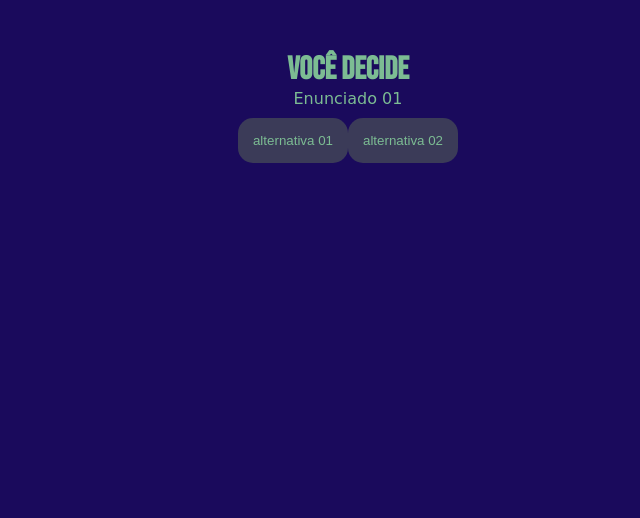
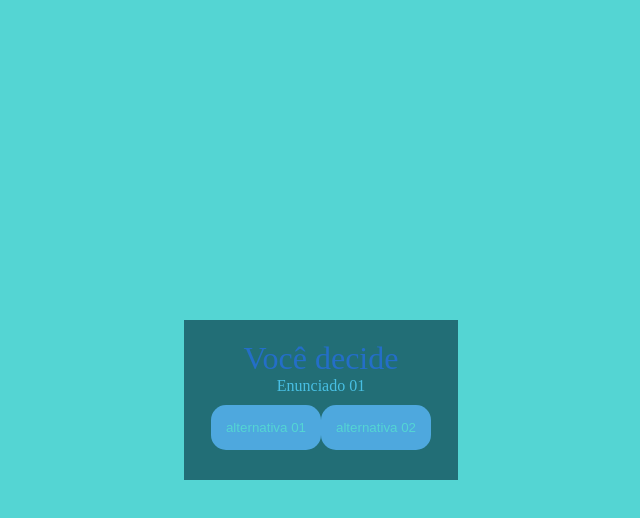
Before and after one commit to isaaclefebre16/2024-3B-voc--decide-um-jogo, a plain HTML site: page index.html in a window 1280 px wide. Shown: the whole page, without its empty margins (326-966 px from the left). Drawn offline with Linux system fonts and the light colour scheme; a web font is replaced by a local one.

Commit message:
aula 13-08-24

```diff
--- a/style.css
+++ b/style.css
@@ -1,46 +1,49 @@
-@import url('https://fonts.googleapis.com/css2?family=Bebas+Neue&family=LXGW+WenKai+TC&display=swap');
+@import url('https://fonts.googleapis.com/css2?family=Oswald:wght@200..700&family=Roboto+Condensed:ital,wght@0,100..900;1,100..900&display=swap');
 
-* {
+*{
     margin: 0;
     padding: 0;
-    font-weight: 400px;
+    font-weight: 400;
+
 }
 
 :root {
-    --verde-marrom: rgb(21, 77, 11);
-    --marrom-arrosado: rgb(124, 188, 147);
-    --violeta-africano: rgb(137, 169, 109);
-    --violeta-chines: rgb(26, 10, 92);
-    --estrela-cadente: #3b3b58ff;
-    --fonte-titulo: "Bebas Neue", sans-serif;
-    --fonte-texto: "LXGW WenKai TC", cursive;
+    --Roxo-forte: rgb(84, 213, 211);
+    --Roxo: rgb(34, 110, 118);
+    --Roxo-fraco: rgb(25, 149, 128);
+    --Azul-fraco: rgb(36, 110, 200);
+    --Azul-muito-fraco: #4ea8deff;
+    --Marinho: #48bfe3ff;
+    --font-family: "Grey Qo", cursive;
+    --font-family: "Grey Qo", cursive;
+
+}
+body{
+    background-color: var(--Roxo-forte);
+    color: var(--Marinho);
+    display: flex;
+    justify-content: center;
+    align-items: center;
+    min-height: 100vh;
+    font-family: var(--fonte-texto)
 }
 
-body {
-    background-color: var(--violeta-chines);
-    color: var(--marrom-arrosado);
-    display: flex;
-    justify-content: center;
-    min-height: 100vh;
-    font-family: var(--fonte-texto);
+.caixa-principal{
+    background-color: var(--Roxo);
+    width: 90%;
+    max-width: 600px;
+    text-align: center;
+    padding: 20px;
 }
 
-.caixa-principal {
-    background-color: var(--violeta-chines);
-    width: 90%;
-    max-width: 1000px;
-    text-align: center;
-    padding: 50px;
-}
-
-.titulo {
-    color: var(--marrom-arrosado);
+.titulo{
+    color: var(--Azul-fraco);
     font-family: var(--fonte-titulo);
 }
 
-button {
-    background-color: var(--estrela-cadente);
-    color: var(--marrom-arrosado);
+button{
+    background-color: var(--Azul-muito-fraco);
+    color: var(--Roxo-forte);
     border: none;
     border-radius: 15px;
     padding: 15px;
@@ -48,6 +51,6 @@ button {
     margin: 10px auto;
 }
 
-button:hover {
-    background-color: var(--violeta-africano);
+button:hover{
+    background-color: var(--Azul-fraco);
 }
```
